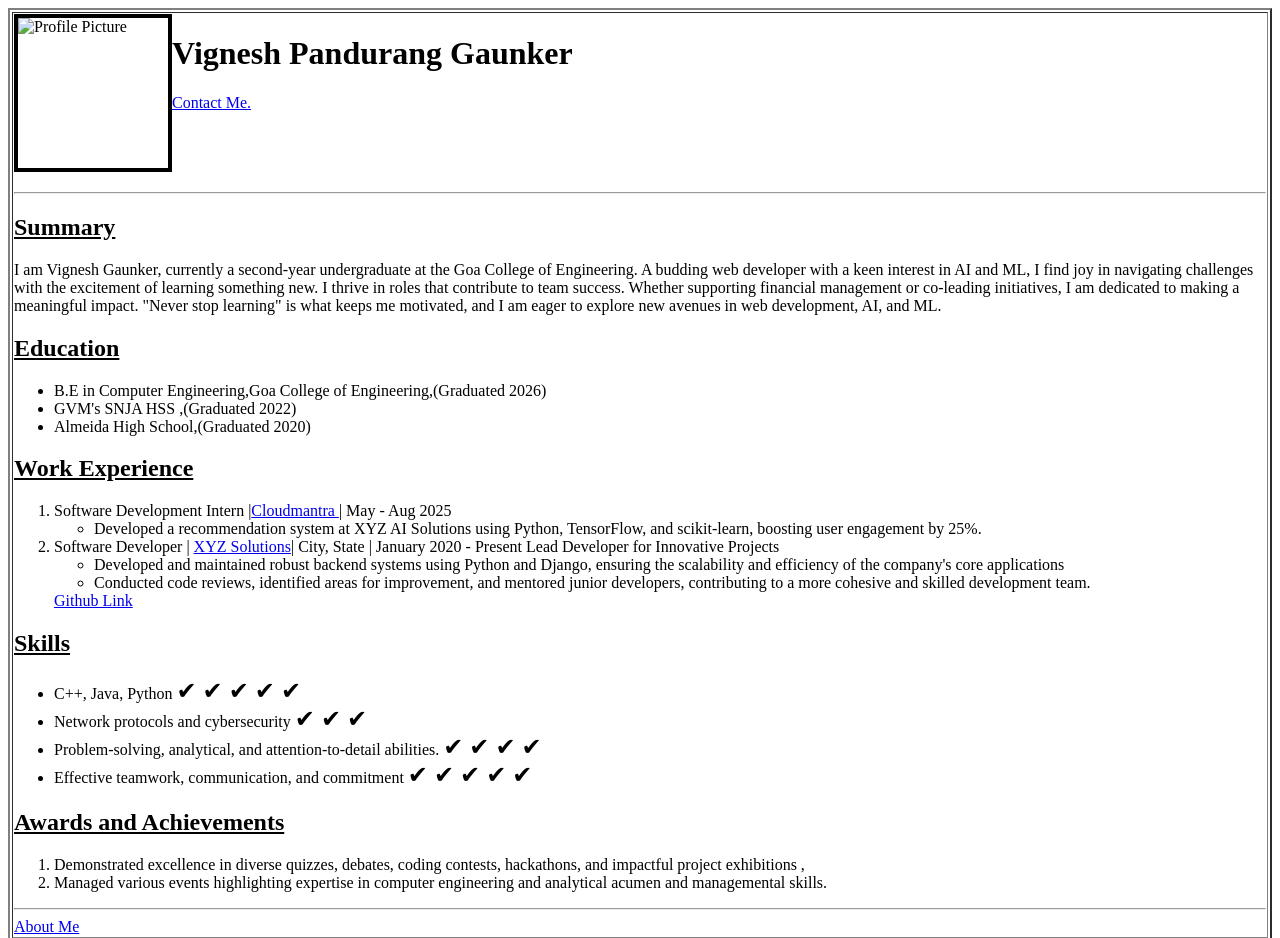
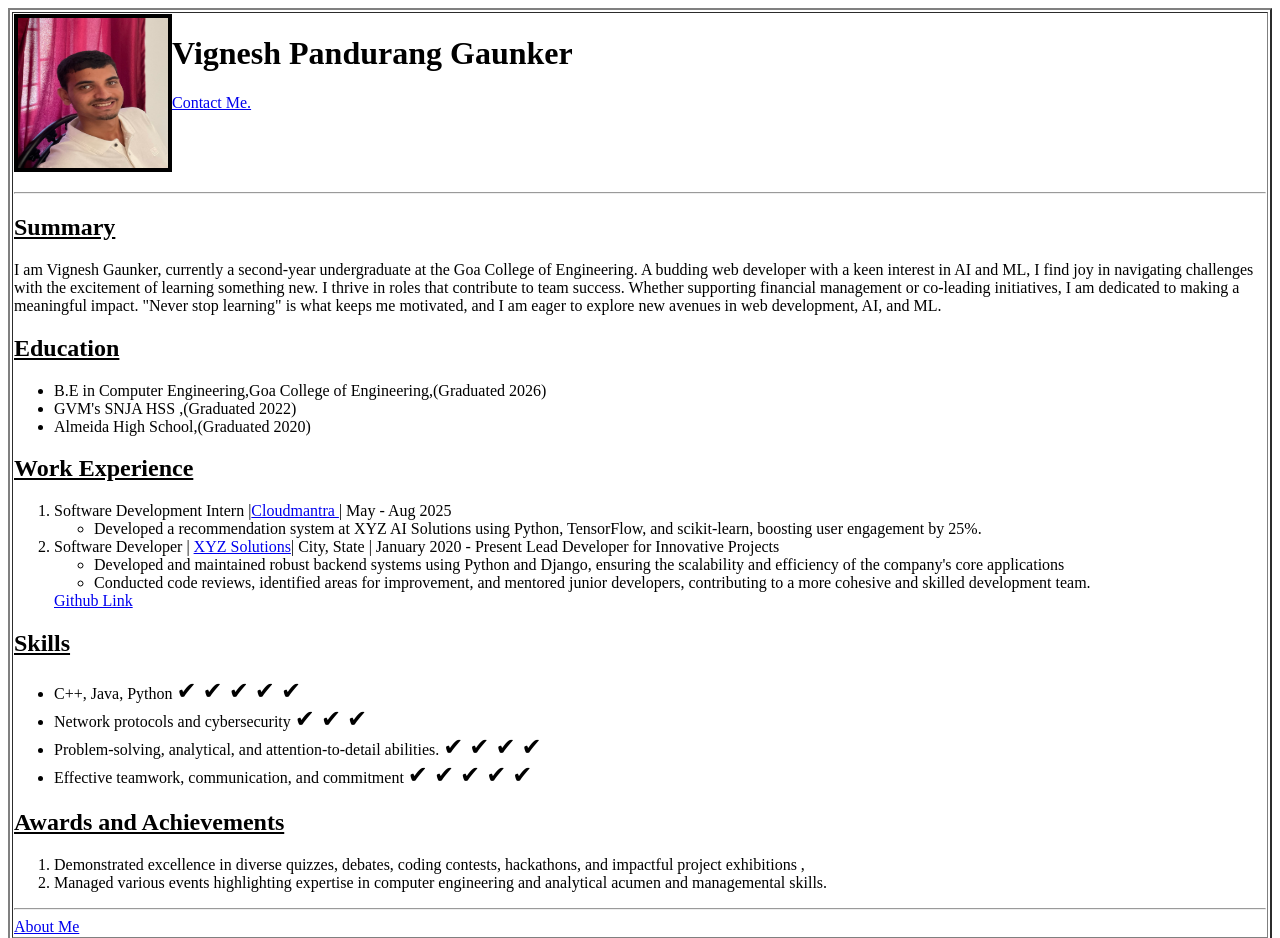
Before and after one commit to Devigget/html-resume-website, a plain HTML site: page index.html in a window 1280 px wide. Shown: the top 938 px of the page. Drawn offline with Linux system fonts and the light colour scheme.

Commit message:
Update index.html

```diff
--- a/index.html
+++ b/index.html
@@ -11,7 +11,7 @@
         <tr>
           <td>
             <!-- Your page content goes here -->
-            <img src="../Capstone project/images/20230927_114801 (1).jpg"height=150 width="150" border=4 alt="Profile Picture" align="left"><h1>Vignesh Pandurang Gaunker</h1>
+            <img src="./images/20230927_114801 (1).jpg"height=150 width="150" border=4 alt="Profile Picture" align="left"><h1>Vignesh Pandurang Gaunker</h1>
             <a href="./contact.html">Contact Me. </a>
             <br><br><br><br><br>
             <hr>
```
